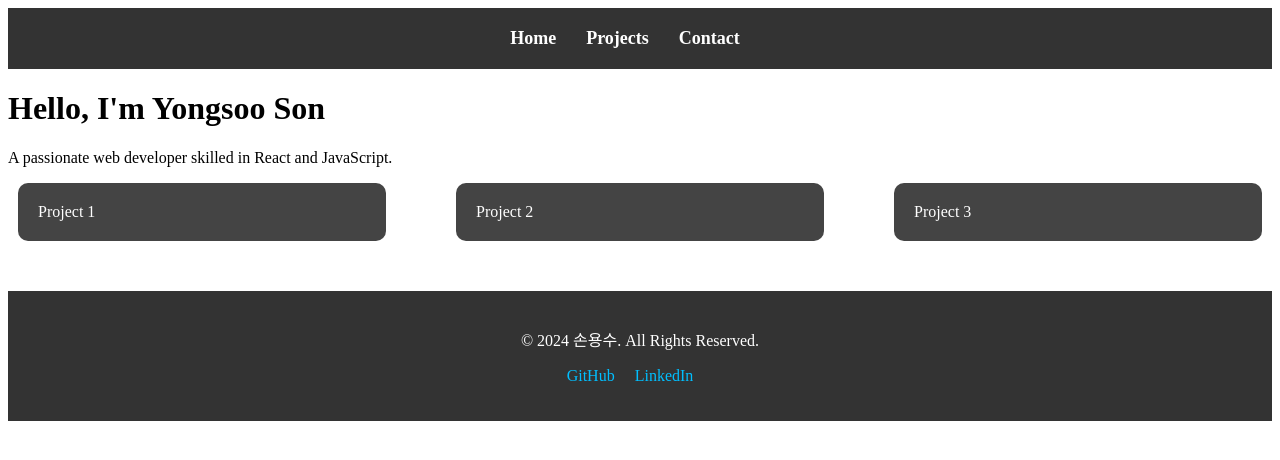
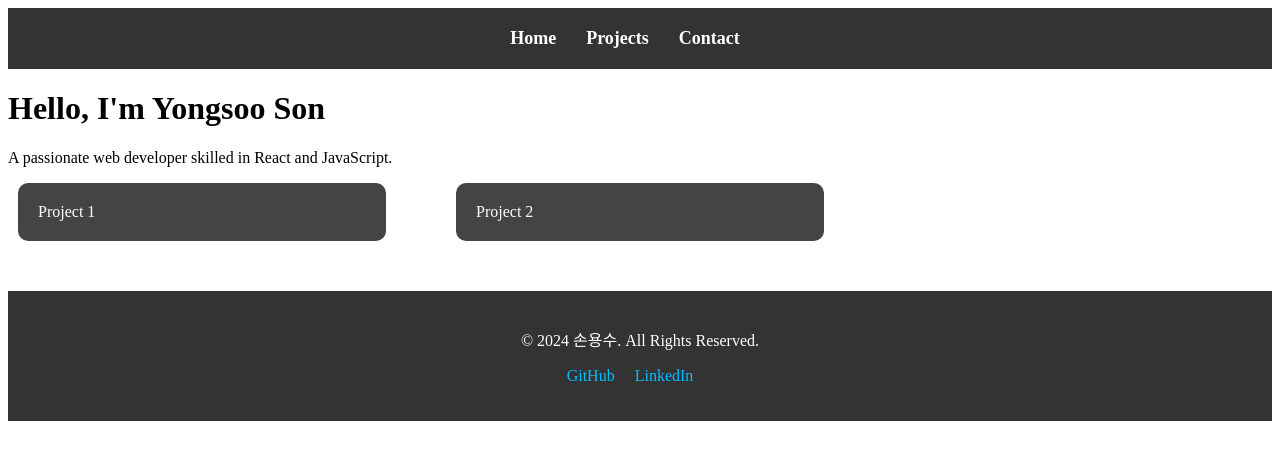
Before and after one commit to Linekiller89/YS_Blog, a React (Vite) app: page / in a window 1280 px wide. Shown: the top 460 px of the page. Built offline with nearby package versions, Linux system fonts and the light colour scheme.

Commit message:
슬라이드 카드 2개로 수정

```diff
--- a/src/components/Slider.jsx
+++ b/src/components/Slider.jsx
@@ -12,9 +12,6 @@ function Slide() {
       <SwiperSlide>
         <div className="project-card">Project 2</div>
       </SwiperSlide>
-      <SwiperSlide>
-        <div className="project-card">Project 3</div>
-      </SwiperSlide>
     </Swiper>
   );
 }
```
